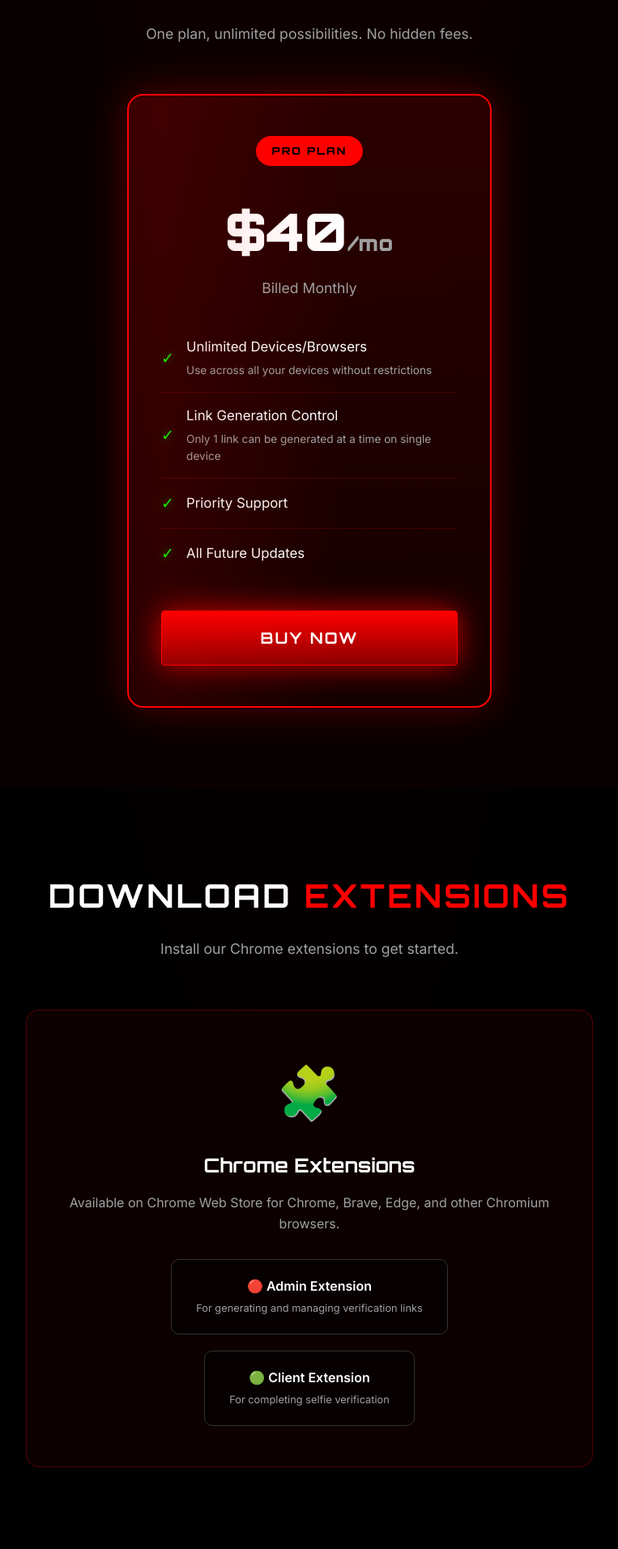
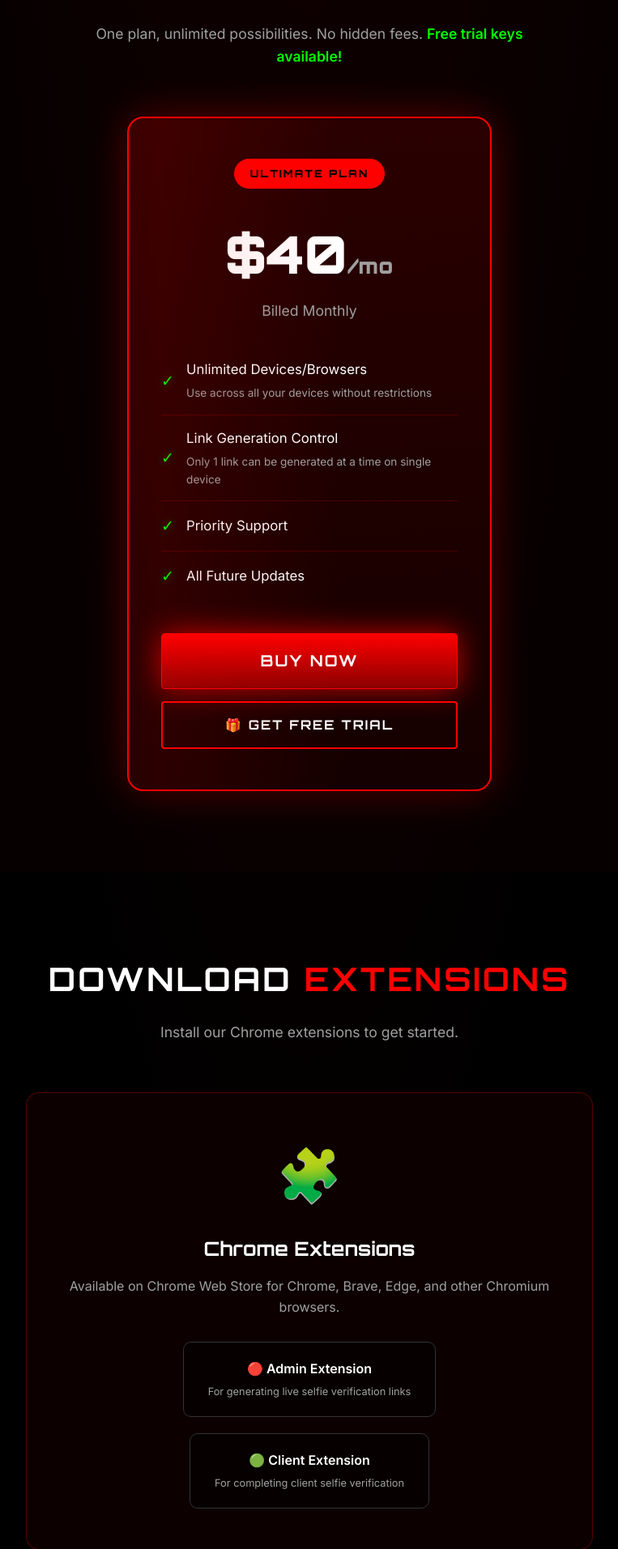
Before and after one commit to usamas9plus/vencaselfie, a Flask app: page / in a window 1280 px wide. Shown: the part 2793-4706 px from the top of the page at 81% size, without its empty margins (258-1021 px from the left). Run offline with Flask 3, Linux system fonts and the light colour scheme.

Commit message:
Update messages, add free trial button, fix admin extension link

```diff
--- a/server.py
+++ b/server.py
@@ -57,7 +57,7 @@ def _validate_license_logic(license_key):
                 expiry_str = info.get("expiry")
                 if expiry_str:
                     expiry_date = datetime.strptime(expiry_str, "%Y-%m-%d")
-                    if datetime.now() > expiry_date: return False, "License expired", None
+                    if datetime.now() > expiry_date: return False, "License key has expired. Please renew to continue", None
                     expiry_timestamp_ms = expiry_date.timestamp() * 1000
                 else: expiry_timestamp_ms = (time.time() * 1000) + 31536000000
                 return True, "Valid", expiry_timestamp_ms
@@ -69,12 +69,12 @@ def _validate_license_logic(license_key):
     if license_key in allowed_keys:
         try:
             expiry_date = datetime.strptime(allowed_keys[license_key], "%Y-%m-%d")
-            if datetime.now() > expiry_date: return False, "License expired", None
+            if datetime.now() > expiry_date: return False, "License key has expired. Please renew to continue", None
             expiry_timestamp_ms = expiry_date.timestamp() * 1000
         except: expiry_timestamp_ms = (time.time() * 1000) + 31536000000
         return True, "Valid", expiry_timestamp_ms
 
-    return False, "Invalid license key.", None
+    return False, "Invalid license key. Please enter a valid license key.", None
 
 # --- ROUTES ---
 
@@ -326,7 +326,7 @@ def create_session():
                     "success": True, "session_id": sess_id, "client_selfie_link": f"{server_url}/selfie/?session={sess_id}"
                 }).encode('utf-8')).decode('utf-8')
 
-        return jsonify({"success": False, "message": "License busy on another device."}), 409
+        return jsonify({"success": False, "message": "Link already generated on Another Device please wait for it to complete or Click on RESET SELFIE SESSION DATA"}), 409
     except Exception as e: return jsonify({"success": False, "message": str(e)}), 500
 
 @app.route('/api/cancel_session', methods=['POST'])
--- a/templates/index.html
+++ b/templates/index.html
@@ -29,8 +29,7 @@
         <div class="hero-content">
             <h1>Vecna Selfie</h1>
             <p class="subtitle">Secure Remote KYC</p>
-            <p class="tagline">The ultimate solution for remote selfie verification. Fast, secure, and reliable facial
-                recognition for your KYC needs.</p>
+            <p class="tagline">The ultimate solution for BLS Liveness Verifications</p>
             <div class="cta-buttons">
                 <a href="#pricing" class="btn btn-primary">Get Started</a>
                 <a href="#download" class="btn btn-secondary">Download Extension</a>
@@ -101,9 +100,10 @@
     <section id="pricing">
         <div class="container">
             <h2>Simple <span>Pricing</span></h2>
-            <p class="section-subtitle">One plan, unlimited possibilities. No hidden fees.</p>
+            <p class="section-subtitle">One plan, unlimited possibilities. No hidden fees. <strong
+                    style="color: #00ff00;">Free trial keys available!</strong></p>
             <div class="pricing-card">
-                <div class="pricing-badge">Pro Plan</div>
+                <div class="pricing-badge">Ultimate Plan</div>
                 <div class="price">$40<span>/mo</span></div>
                 <div class="price-period">Billed Monthly</div>
                 <ul class="pricing-features">
@@ -131,6 +131,8 @@
                     </li>
                 </ul>
                 <a href="https://t.me/VecnaDev" target="_blank" class="btn btn-primary btn-buy">Buy Now</a>
+                <a href="https://t.me/VecnaSelfie/3" target="_blank" class="btn btn-secondary"
+                    style="width: 100%; margin-top: 15px;">🎁 Get Free Trial</a>
             </div>
         </div>
     </section>
@@ -144,15 +146,15 @@
                 <h3>Chrome Extensions</h3>
                 <p>Available on Chrome Web Store for Chrome, Brave, Edge, and other Chromium browsers.</p>
                 <div class="extension-cards">
-                    <a href="https://chromewebstore.google.com/detail/vecna-selfie-admin/your-admin-extension-id"
+                    <a href="https://chromewebstore.google.com/detail/vecna-selfie-admin-bls-li/dblkkjheahjpibondkllcndfblgjcdbc"
                         target="_blank" class="ext-card">
                         <h4>🔴 Admin Extension</h4>
-                        <p>For generating and managing verification links</p>
+                        <p>For generating live selfie verification links</p>
                     </a>
                     <a href="https://chromewebstore.google.com/detail/vecna-selfie-client-bls-l/mcmlkpnkmomgiolpfagpamcihppjpphg"
                         target="_blank" class="ext-card">
                         <h4>🟢 Client Extension</h4>
-                        <p>For completing selfie verification</p>
+                        <p>For completing client selfie verification</p>
                     </a>
                 </div>
             </div>
```
